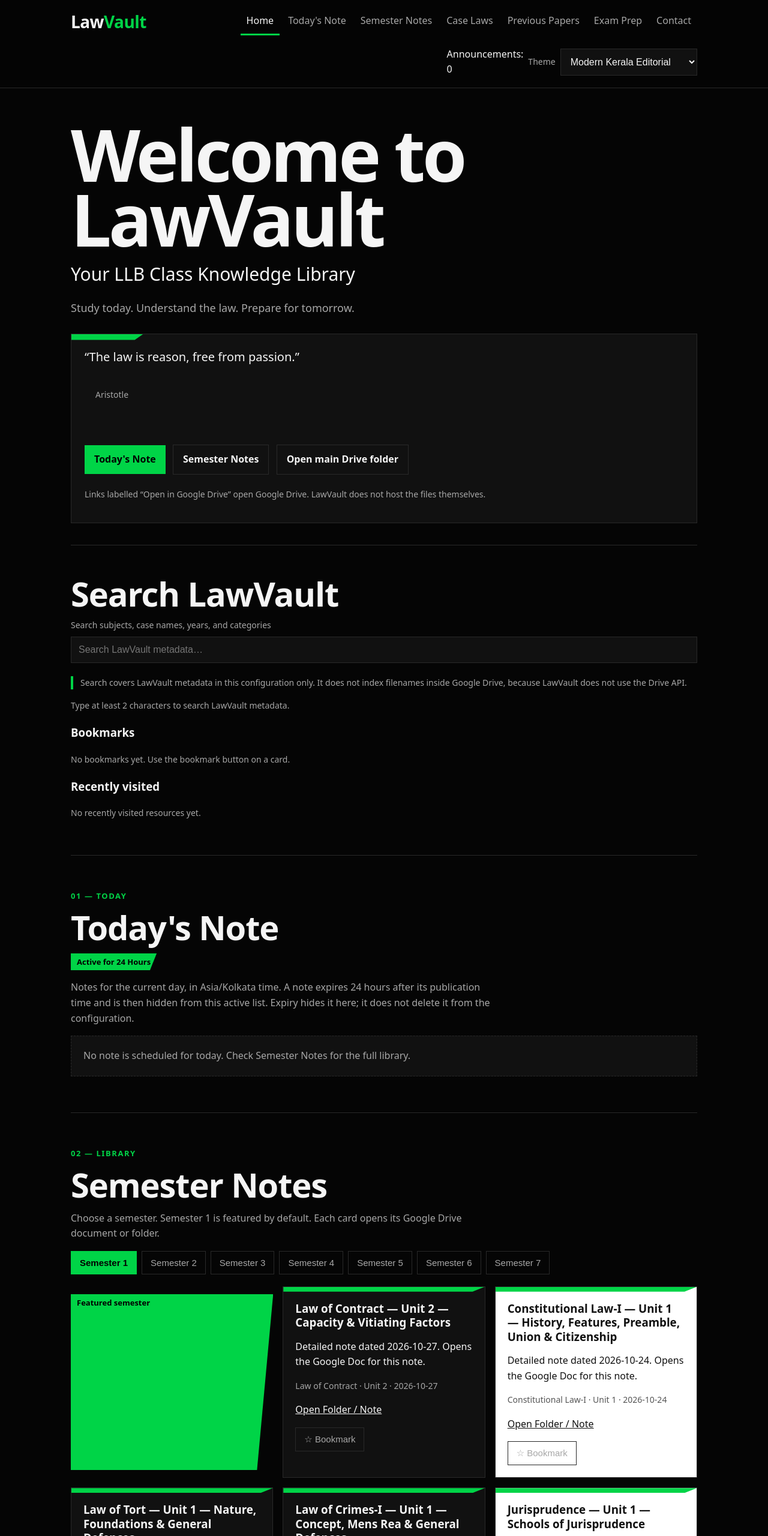
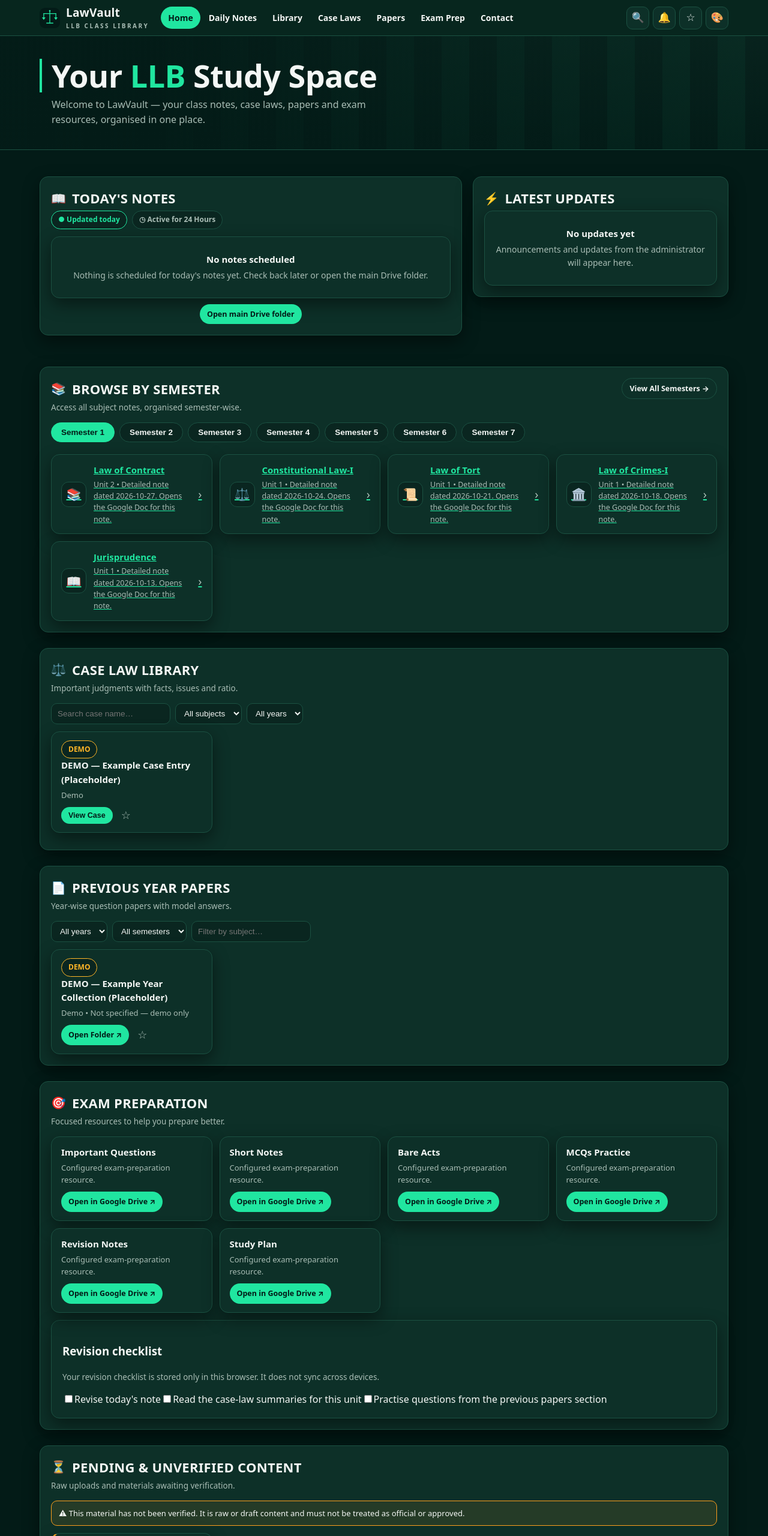
Before and after one commit to hliorex/llbvault, a plain HTML site: page index.html in a window 1280 px wide. Shown: the top 2560 px of the page at 60% size. Drawn offline with Linux system fonts and the light colour scheme.

Commit message:
Publish LawVault v3

```diff
--- a/index.html
+++ b/index.html
@@ -1,130 +1,148 @@
 <!doctype html>
-<html lang="en">
+<html lang="en" data-mode="dark" data-color="emerald" data-festival="none">
 <head>
 <meta charset="utf-8">
 <meta name="viewport" content="width=device-width, initial-scale=1">
 <title>LawVault — Your LLB Class Knowledge Library</title>
-<meta name="description" content="LawVault: a premium editorial LLB class library. Notes are stored on Google Drive; this site is the index and navigation layer.">
-<link rel="stylesheet" href="./styles.css">
+<meta name="description" content="LawVault: your LLB class notes, case laws, papers and exam resources, organised in one place. Notes are stored on Google Drive; this site is the index and navigation layer.">
+<meta name="theme-color" content="#031B17">
+<link rel="icon" type="image/svg+xml" href="./assets/images/logo.svg">
+<link rel="apple-touch-icon" href="./assets/images/icon-192.png">
+<link rel="manifest" href="./manifest.webmanifest">
+<link rel="stylesheet" href="./assets/css/style.css">
 </head>
 <body>
-<a class="skip" href="#home">Skip to content</a>
-<header>
+<a class="skip" href="#today">Skip to today's notes</a>
+
+<header class="site-header">
   <div class="header-in">
-    <a class="wordmark" href="#home">Law<span>Vault</span></a>
-    <button class="menu-btn" id="menuBtn" aria-expanded="false" aria-controls="mainNav">Menu</button>
-    <nav id="mainNav" aria-label="Main navigation">
-      <a href="#home" class="active">Home</a>
-      <a href="#today">Today's Note</a>
-      <a href="#semesters">Semester Notes</a>
-      <a href="#cases">Case Laws</a>
-      <a href="#papers">Previous Papers</a>
-      <a href="#exam">Exam Prep</a>
-      <a href="#contact">Contact</a>
-    </nav>
+    <a class="brand" href="#home" aria-label="LawVault home">
+      <img src="./assets/images/logo.svg" alt="LawVault logo" width="34" height="34">
+      <span><span class="brand-name">LawVault</span><span class="brand-sub">LLB CLASS LIBRARY</span></span>
+    </a>
+    <nav class="main-nav" id="mainNav" aria-label="Main navigation"></nav>
     <div class="header-tools">
-      <span>Announcements: <span id="announceDot">0</span></span>
-      <label class="small" for="themeSelect">Theme</label>
-      <select id="themeSelect" aria-label="Theme preset">
-        <option>Modern Kerala Editorial</option>
-        <option>Minimal Dark</option>
-        <option>High-Contrast Green</option>
-        <option>Monochrome Academic</option>
-      </select>
+      <button class="icon-btn" id="searchBtn" aria-label="Search">🔍</button>
+      <button class="icon-btn" id="bellBtn" aria-label="Notifications">🔔<span class="dot" id="bellDot"></span></button>
+      <button class="icon-btn" id="savedBtn" aria-label="Bookmarks and recently viewed">☆</button>
+      <button class="icon-btn" id="themeBtn" aria-label="Appearance and themes">🎨</button>
+      <button class="icon-btn menu-btn" id="menuBtn" aria-label="Menu" aria-expanded="false">☰</button>
     </div>
   </div>
-  <div class="announce" id="announceBar" style="display:none"></div>
+  <div class="card theme-panel" id="themePanel" role="dialog" aria-label="Appearance settings"></div>
+  <div class="card theme-panel" id="savedPanel" role="dialog" aria-label="Bookmarks and recently viewed"></div>
 </header>
-<main>
-  <section class="hero reveal" id="home">
-    <h1 id="heroTitle">Welcome to LawVault</h1>
-    <p class="sub" id="heroSub"></p>
-    <p class="tagline" id="heroTag"></p>
-    <div class="hero-panel">
-      <blockquote><span id="heroQuote"></span><footer id="heroQuoteBy"></footer></blockquote>
-      <p><a class="btn" href="#today">Today's Note</a> <a class="btn ghost" href="#semesters">Semester Notes</a> <a class="btn ghost" id="mainDriveLink" href="#" target="_blank" rel="noopener">Open main Drive folder</a></p>
-      <p class="small">Links labelled “Open in Google Drive” open Google Drive. LawVault does not host the files themselves.</p>
-    </div>
-  </section>
 
-  <section aria-label="Search">
-    <h2>Search LawVault</h2>
-    <label class="small" for="globalSearch">Search subjects, case names, years, and categories</label>
-    <input type="search" id="globalSearch" placeholder="Search LawVault metadata…">
-    <p class="note" id="searchNote"></p>
-    <div id="searchResults"></div>
-    <h3>Bookmarks</h3><div id="bookmarkList"></div>
-    <h3>Recently visited</h3><div id="recentList"></div>
-  </section>
+<div class="search-bar" id="searchBar">
+  <div class="search-box">
+    <input id="searchInput" type="search" placeholder="Search subjects, cases, papers…" aria-label="Search LawVault" autocomplete="off">
+    <div class="suggest" id="suggest"></div>
+    <p class="search-note" id="searchNote"></p>
+  </div>
+</div>
 
+<section class="welcome" id="home">
+  <div class="welcome-in">
+    <h1 id="welcomeTitle">Your LLB Study Space</h1>
+    <p id="welcomeSub"></p>
+    <p class="festival-note" id="festivalNote" aria-live="polite"></p>
+  </div>
+</section>
+
+<main class="wrap">
+  <div id="announceBar"></div>
+
+  <!-- priority area: today's notes + latest updates -->
+  <div class="main-grid">
+    <section class="block card pad" id="today" aria-label="Today's notes">
+      <div class="sec-head"><span class="ico">📖</span><h2>TODAY'S NOTES</h2></div>
+      <div id="todayBody"><div class="empty">Loading…</div></div>
+    </section>
+    <section class="block card pad" id="updates" aria-label="Latest updates">
+      <div class="sec-head"><span class="ico">⚡</span><h2>LATEST UPDATES</h2></div>
+      <div id="updatesBody"><div class="empty">Loading…</div></div>
+    </section>
+  </div>
+
+  <!-- search results + case detail (shown on demand) -->
+  <section class="block" id="searchResults" style="display:none" aria-label="Search results"></section>
+  <section class="block" id="caseDetail" style="display:none" aria-label="Case detail"></section>
+
+  <!-- remaining sections, reordered/hidden from data/site-config.json -->
   <div id="sections">
-    <section id="sec-today" class="reveal">
-      <p class="sec-no">01 — TODAY</p>
-      <h2 id="today">Today's Note</h2>
-      <p><span class="pill">Active for 24 Hours</span></p>
-      <p class="lede">Notes for the current day, in Asia/Kolkata time. A note expires 24 hours after its publication time and is then hidden from this active list. Expiry hides it here; it does not delete it from the configuration.</p>
-      <div id="todayList"></div>
+    <section class="block" data-section="semesters" id="semesters" aria-label="Browse by semester">
+      <div class="card pad">
+        <div class="sec-head"><span class="ico">📚</span><h2>BROWSE BY SEMESTER</h2>
+          <div class="sec-actions"><a class="btn ghost small" href="#semesters">View All Semesters →</a></div>
+        </div>
+        <p class="sec-sub">Access all subject notes, organised semester-wise.</p>
+        <div class="sem-tabs" id="semTabs" role="tablist" aria-label="Semesters"></div>
+        <div class="subj-grid" id="semGrid"></div>
+      </div>
     </section>
 
-    <section id="sec-semesters" class="reveal">
-      <p class="sec-no">02 — LIBRARY</p>
-      <h2 id="semesters">Semester Notes</h2>
-      <p class="lede">Choose a semester. Semester 1 is featured by default. Each card opens its Google Drive document or folder.</p>
-      <div class="tabs" id="semTabs" role="tablist" aria-label="Semesters"></div>
-      <div class="grid" id="semList"></div>
-      <p><a class="btn ghost" id="allSubjectsLink" href="#semesters">All Subjects</a></p>
+    <section class="block" data-section="cases" id="cases" aria-label="Case law library">
+      <div class="card pad">
+        <div class="sec-head"><span class="ico">⚖️</span><h2>CASE LAW LIBRARY</h2></div>
+        <p class="sec-sub">Important judgments with facts, issues and ratio.</p>
+        <div id="casesBody"></div>
+      </div>
     </section>
 
-    <section id="sec-cases" class="reveal">
-      <p class="sec-no">03 — CASES</p>
-      <h2 id="cases">Case Laws</h2>
-      <p class="lede">Search case-law metadata configured in LawVault. No case facts or citations are invented here.</p>
-      <label class="small" for="caseSearch">Search by case name</label>
-      <input type="search" id="caseSearch" placeholder="Search case name…">
-      <label class="small" for="caseSubject">Filter by subject</label>
-      <select id="caseSubject"><option value="">All subjects</option><option>Demo</option></select>
-      <div id="caseList"></div>
+    <section class="block" data-section="papers" id="papers" aria-label="Previous year papers">
+      <div class="card pad">
+        <div class="sec-head"><span class="ico">📄</span><h2>PREVIOUS YEAR PAPERS</h2></div>
+        <p class="sec-sub">Year-wise question papers with model answers.</p>
+        <div id="papersBody"></div>
+      </div>
     </section>
 
-    <section id="sec-papers" class="reveal">
-      <p class="sec-no">04 — PAPERS</p>
-      <h2 id="papers">Previous Papers</h2>
-      <p class="lede">Previous-year paper collections configured in LawVault. No years or document counts are claimed unless they are configured.</p>
-      <label class="small" for="paperSearch">Search papers</label>
-      <input type="search" id="paperSearch" placeholder="Search year, subject…">
-      <div class="grid" id="paperList"></div>
-      <p><a class="btn ghost" href="#papers">View All Years</a></p>
+    <section class="block" data-section="exam" id="exam" aria-label="Exam preparation">
+      <div class="card pad">
+        <div class="sec-head"><span class="ico">🎯</span><h2>EXAM PREPARATION</h2></div>
+        <p class="sec-sub">Focused resources to help you prepare better.</p>
+        <div id="examBody"></div>
+      </div>
     </section>
 
-    <section id="sec-exam" class="reveal">
-      <p class="sec-no">05 — EXAM</p>
-      <h2 id="exam">Exam Prep</h2>
-      <p class="lede">Exam-preparation resources. No countdown is shown unless an exam date is set in the configuration.</p>
-      <div class="grid" id="examList"></div>
-      <h3>Revision checklist</h3><div id="checklist"></div>
+    <section class="block" data-section="pending" id="pending" aria-label="Pending and unverified content">
+      <div class="card pad">
+        <div class="sec-head"><span class="ico">⏳</span><h2>PENDING &amp; UNVERIFIED CONTENT</h2></div>
+        <p class="sec-sub">Raw uploads and materials awaiting verification.</p>
+        <div id="pendingBody"></div>
+      </div>
     </section>
 
-    <section id="sec-pending" class="reveal">
-      <p class="sec-no">06 — PENDING</p>
-      <h2 id="pending">Pending and Unverified Content</h2>
-      <p class="lede">Draft, raw, and unverified material. This section is visually distinct on purpose and is never presented as official or approved.</p>
-      <div id="pendingList"></div>
-    </section>
-
-    <section id="sec-contact" class="reveal">
-      <p class="sec-no">07 — CONTACT</p>
-      <h2 id="contact">Contact Me</h2>
-      <p class="lede">Contact cards are enabled only when the owner adds a real destination in config.json. No contact details are fabricated here.</p>
-      <div class="grid" id="contactList"></div>
+    <section class="block" data-section="contact" id="contact" aria-label="Contact and feedback">
+      <div class="card pad">
+        <div class="sec-head"><span class="ico">💬</span><h2>CONTACT &amp; FEEDBACK</h2></div>
+        <p class="sec-sub">Have a query, suggestion or feedback? Reach out here.</p>
+        <div id="contactBody"></div>
+      </div>
     </section>
   </div>
 </main>
-<footer>
-  <p><strong>LawVault</strong> — Your LLB Class Knowledge Library.</p>
-  <p><a href="#home">Home</a> · <a href="#today">Today's Note</a> · <a href="#semesters">Semester Notes</a> · <a href="#cases">Case Laws</a> · <a href="#papers">Previous Papers</a> · <a href="#exam">Exam Prep</a> · <a href="#contact">Contact</a></p>
-  <p class="small">Disclaimer: LawVault is an index and navigation layer only. Files are stored on Google Drive and open in Google Drive. Unverified content is marked as such and is not official. Demo entries are placeholders only.</p>
-  <p>© <span id="year"></span> LawVault</p>
+
+<footer class="site-footer">
+  <div class="footer-in">
+    <a class="brand" href="#home" aria-label="LawVault home">
+      <img src="./assets/images/logo.svg" alt="LawVault logo" width="30" height="30">
+      <span><span class="brand-name">LawVault</span><span class="brand-sub">LLB CLASS LIBRARY</span></span>
+    </a>
+    <span class="sec-sub" id="footTag" style="margin:0"></span>
+    <nav aria-label="Footer">
+      <a href="#home">About</a>
+      <a href="#home">Privacy</a>
+      <a href="#home">Disclaimer</a>
+      <a href="#contact">Contact</a>
+    </nav>
+    <div class="copy">© <span id="year"></span> LawVault — LLB Class Library. Notes are stored on Google Drive; this site only links to them.</div>
+  </div>
 </footer>
-<script src="./app.js"></script>
+
+<button id="backTop" aria-label="Back to top">↑</button>
+
+<script src="./assets/js/search.js"></script>
+<script src="./assets/js/app.js"></script>
 </body>
 </html>
```
Also changed, not shown: sw.js (added, +69 -0 lines), manifest.webmanifest (added), 1 other file.
